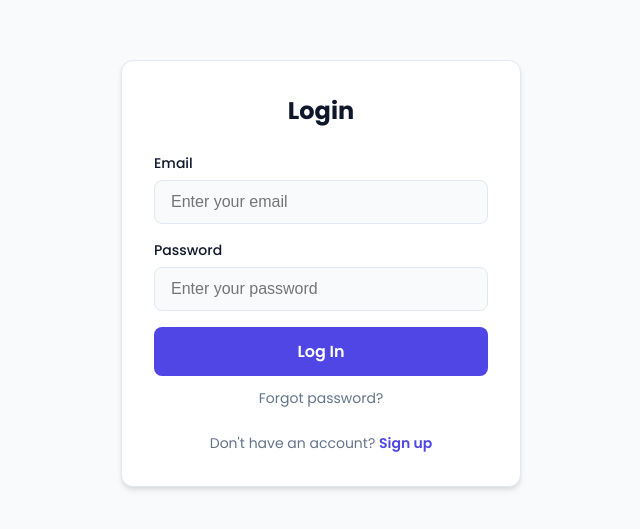
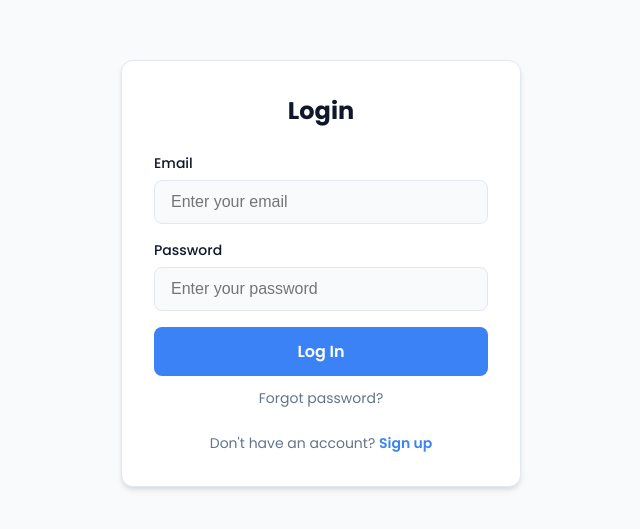
Before and after one commit to kdelalic/tdee, a Next.js app: page /login in a window 1280 px wide. Shown: the part 127-656 px from the top of the page, without its empty margins (319-959 px from the left). Built offline with nearby package versions, Linux system fonts and the light colour scheme; no server answers.

Commit message:
feat: Implement a new 'Energetic Fitness' color palette with vibrant blues, purple accents, and gradient styles for buttons, text, and charts.

```diff
--- a/src/app/globals.css
+++ b/src/app/globals.css
@@ -1,13 +1,13 @@
 :root {
   color-scheme: light dark;
 
-  /* Premium Palette - Indigo & Slate */
+  /* Energetic Fitness Palette */
   /* Primary Brand Colors */
-  --primary: #4f46e5; /* Indigo 600 */
-  --primary-hover: #4338ca; /* Indigo 700 */
-  --primary-light: #e0e7ff; /* Indigo 100 */
+  --primary: #3b82f6; /* Vibrant blue */
+  --primary-hover: #2563eb; /* Blue 600 */
+  --primary-light: #eff6ff; /* Blue 50 */
 
-  /* Backgrounds */
+  /* Backgrounds - Default Light (can be adjusted if light mode is needed later) */
   --background: #f8fafc; /* Slate 50 */
   --card-bg: #ffffff;
   --surface-hover: #f1f5f9; /* Slate 100 */
@@ -16,16 +16,26 @@
   --foreground: #0f172a; /* Slate 900 */
   --text-secondary: #64748b; /* Slate 500 */
   --text-tertiary: #94a3b8; /* Slate 400 */
+  --text-muted: #64748b;    /* Dimmer gray */
+
   --border: #e2e8f0; /* Slate 200 */
-  --border-focus: #6366f1; /* Indigo 500 */
+  --border-focus: #3b82f6; /* Blue 500 */
 
   /* Functional Colors */
-  --success: #10b981; /* Emerald 500 */
+  --success: #10b981; /* Green for gains/progress */
   --success-bg: #ecfdf5; /* Emerald 50 */
-  --error: #ef4444; /* Red 500 */
+  --error: #ef4444; /* Red for losses/alerts */
   --error-bg: #fef2f2; /* Red 50 */
-  --warning: #f59e0b; /* Amber 500 */
-  --warm-text: #f97316; /* Orange 500 - for "gains"/warm accents */
+  --warning: #f59e0b; /* Amber for warnings */
+
+  /* Accents */
+  --accent-purple: #8b5cf6;   /* Purple for goals/targets */
+
+  /* Gradients */
+  --gradient-primary: linear-gradient(135deg, #667eea 0%, #764ba2 100%);
+  --gradient-success: linear-gradient(135deg, #10b981 0%, #059669 100%);
+  --gradient-chart: linear-gradient(180deg, rgba(59, 130, 246, 0.4) 0%, rgba(59, 130, 246, 0.05) 100%);
+  --gradient-fire: linear-gradient(135deg, #f59e0b 0%, #ef4444 100%);
 
 
   /* Spacing */
@@ -53,52 +63,59 @@
 
 @media (prefers-color-scheme: dark) {
   :root:not([data-theme="light"]) {
-    /* Premium Dark Mode */
-    --background: #020617; /* Slate 950 - Main background */
-    --card-bg: #0f172a; /* Slate 900 - Cards/Elevated */
-    --surface-hover: #1e293b; /* Slate 800 - Hover/Secondary backgrounds */
-    --surface-active: #334155; /* Slate 700 - Active states */
+    /* Energetic Fitness Palette - Dark Mode */
+    --background: #0f1419; /* Deep charcoal */
+    --card-bg: #1e2530;    /* Card background */
+    --surface-hover: #252d3d; /* Hover/elevated states */
+    --surface-active: #2c3545; /* Active state */
 
-    --foreground: #f8fafc; /* Slate 50 */
-    --text-secondary: #94a3b8; /* Slate 400 */
-    --text-tertiary: #64748b; /* Slate 500 */
+    --foreground: #f8fafc; /* Almost white */
+    --text-secondary: #94a3b8; /* Muted gray-blue */
+    --text-tertiary: #64748b; /* Dimmer gray */
+    --text-muted: #64748b;
 
-    --border: #1e293b; /* Slate 800 */
-    --border-focus: #818cf8; /* Indigo 400 */
+    --border: #252d3d; /* Slate blue-gray */
+    --border-focus: #3b82f6; /* Vibrant blue */
 
-    --primary: #6366f1; /* Indigo 500 */
-    --primary-hover: #818cf8; /* Indigo 400 */
-    --primary-light: #1e1b4b; /* Indigo 950 */
+    --primary: #3b82f6; /* Vibrant blue */
+    --primary-hover: #60a5fa; /* Lighter blue */
+    --primary-light: #1e293b;
 
-    --success: #34d399; /* Emerald 400 */
+    --success: #10b981; /* Green */
     --success-bg: rgba(16, 185, 129, 0.1);
-    --error: #f87171; /* Red 400 */
+    --error: #ef4444; /* Red */
     --error-bg: rgba(239, 68, 68, 0.1);
-    --warm-text: #fb923c; /* Orange 400 */
+    --warning: #f59e0b; /* Amber */
+
+    --accent-purple: #8b5cf6;
   }
 }
 
 [data-theme="dark"] {
-  /* Premium Dark Mode */
-  --background: #020617; /* Slate 950 - deeper/richer than before */
-  --card-bg: #0f172a; /* Slate 900 */
-  --surface-hover: #1e293b; /* Slate 800 */
+  /* Energetic Fitness Palette - Dark Mode Override */
+  --background: #0f1419;
+  --card-bg: #1e2530;
+  --surface-hover: #252d3d;
 
-  --foreground: #f8fafc; /* Slate 50 */
-  --text-secondary: #94a3b8; /* Slate 400 */
-  --text-tertiary: #64748b; /* Slate 500 */
+  --foreground: #f8fafc;
+  --text-secondary: #94a3b8;
+  --text-tertiary: #64748b;
+  --text-muted: #64748b;
 
-  --border: #1e293b; /* Slate 800 */
-  --border-focus: #818cf8; /* Indigo 400 */
+  --border: #252d3d;
+  --border-focus: #3b82f6;
 
-  --primary: #6366f1; /* Indigo 500 */
-  --primary-hover: #818cf8; /* Indigo 400 */
-  --primary-light: #1e1b4b; /* Indigo 950 */
+  --primary: #3b82f6;
+  --primary-hover: #60a5fa;
+  --primary-light: #1e293b;
 
-  --success: #34d399; /* Emerald 400 */
+  --success: #10b981;
   --success-bg: rgba(16, 185, 129, 0.1);
-  --error: #f87171; /* Red 400 */
+  --error: #ef4444;
   --error-bg: rgba(239, 68, 68, 0.1);
+  --warning: #f59e0b;
+
+  --accent-purple: #8b5cf6;
 }
 
 html,
--- a/src/components/Dashboard/StatsSummary.tsx
+++ b/src/components/Dashboard/StatsSummary.tsx
@@ -107,7 +107,7 @@ export default function StatsSummary({ entries, settings }: StatsSummaryProps) {
                     <span className={styles.statValue}>
                         <span style={{ display: 'flex', alignItems: 'center', gap: '0.5rem' }}>
                             {streak > 0 ? (
-                                <>🔥 {streak} <small>day{streak !== 1 ? 's' : ''}</small></>
+                                <><span className={styles.textStreak}>🔥</span> {streak} <small>day{streak !== 1 ? 's' : ''}</small></>
                             ) : (
                                 <span style={{ fontSize: '1rem', color: 'var(--text-secondary)', fontWeight: 500 }}>
                                     Start your streak today!
@@ -132,7 +132,7 @@ export default function StatsSummary({ entries, settings }: StatsSummaryProps) {
 
                         <div className={styles.statRow}>
                             <span className={styles.statLabel}>Target Daily Calories:</span>
-                            <span className={`${styles.statValue} ${styles.textPrimary}`}>
+                            <span className={`${styles.statValue} ${styles.textPurple}`}>
                                 {stats.targetCalories.toLocaleString()} <small>Cal/Day</small>
                             </span>
                         </div>
```
Also changed, not shown: src/components/Dashboard/ChartsOverview.tsx (+16 -15 lines), src/components/Dashboard/Dashboard.module.css (+14 -4 lines).
